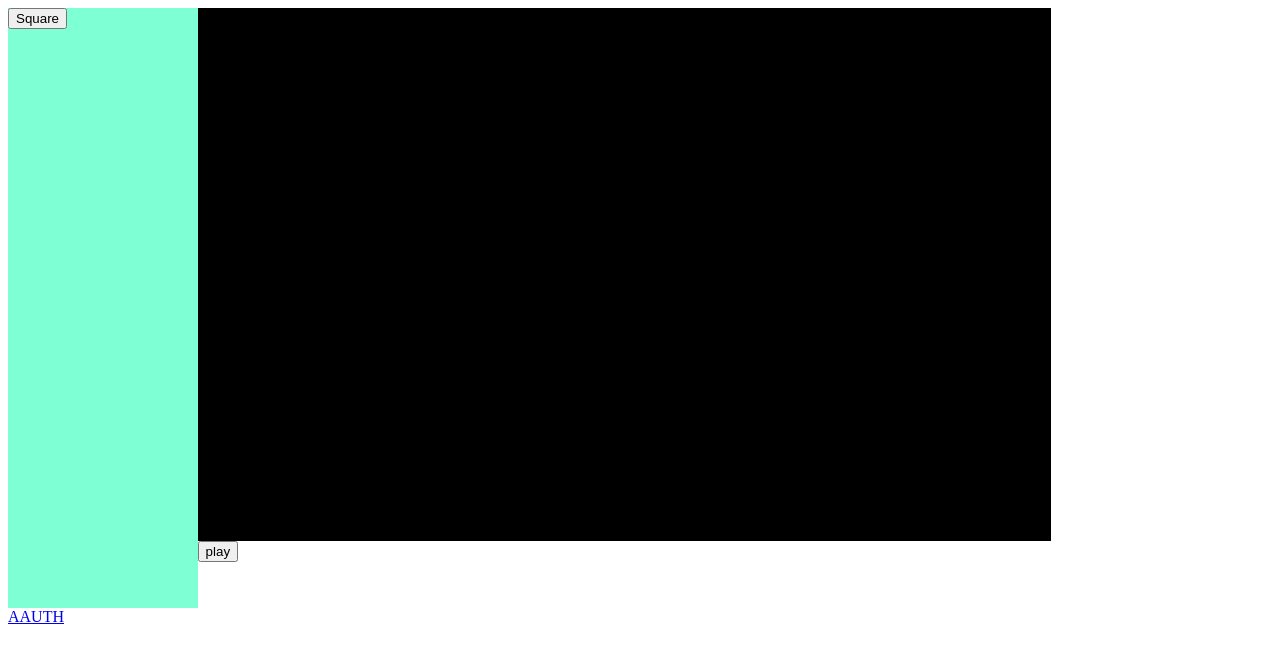
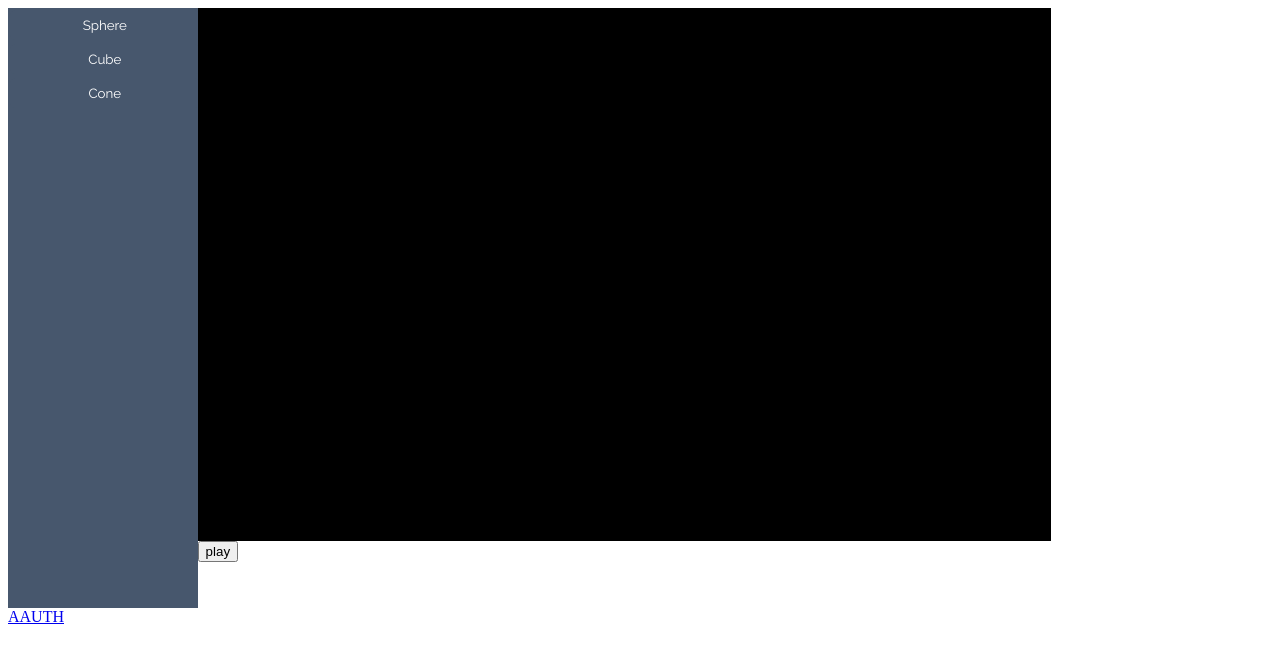
Before and after one commit to elvinhung/spotify-visual-creator, a Next.js app: page / in a window 1280 px wide. Shown: the top 660 px of the page. Built offline with nearby package versions, Linux system fonts and the light colour scheme.

Commit message:
Able to add cone, sphere, and cube to animation frame

```diff
--- a/src/components/AnimationPanel.jsx
+++ b/src/components/AnimationPanel.jsx
@@ -2,11 +2,55 @@ import * as THREE from 'three';
 import React from 'react';
 import '../styles/AnimationPanel.scss'
 
+const defaultMaterial = new THREE.LineBasicMaterial({ color: 0xffffff, linewidth: 2 });
+
+const createObject = type => {
+  switch (type) {
+    case "Cube": {
+      return createCube();
+    }
+    case "Sphere": {
+      return createSphere();
+    }
+    case "Cone": {
+      return createCone();
+    }
+    default: {
+      console.log("invalid type of object");
+      return null;
+    }
+  }
+};
+
+const createSphere = () => {
+  const geometry = new THREE.SphereGeometry(1,20,20);
+  const geo = new THREE.EdgesGeometry(geometry);
+  const wireframe = new THREE.LineSegments(geo, defaultMaterial);
+  wireframe.translateY((Math.random() * 5) - 2.5);
+  return wireframe;
+};
+
+const createCube = () => {
+  const geometry = new THREE.BoxGeometry(1,1,1);
+  const geo = new THREE.EdgesGeometry(geometry);
+  const wireframe = new THREE.LineSegments(geo, defaultMaterial);
+  wireframe.translateX((Math.random() * 5) - 2.5);
+  return wireframe;
+};
+
+const createCone = () => {
+  const geometry = new THREE.ConeGeometry(1,2,20,10);
+  const geo = new THREE.EdgesGeometry(geometry);
+  const wireframe = new THREE.LineSegments(geo, defaultMaterial);
+  wireframe.translateX((Math.random() * 5) - 2.5);
+  wireframe.translateY((Math.random() * 5) - 2.5);
+  return wireframe;
+};
+
 class AnimationPanel extends React.Component {
-
   constructor(props) {
     super(props);
-    this.sceneItems = [];
+    this.sceneObjects = [];
     this.state = {
       isPlaying: false,
       items: this.props.items,
@@ -19,22 +63,16 @@ class AnimationPanel extends React.Component {
       this.setState({
         items: this.props.items,
       }, () => {
-        const cube = this.createCube();
-        this.sceneItems = this.sceneItems.concat(cube);
-        this.scene.add(cube);
+        const lastAddedItem = this.props.items[this.props.items.length - 1];
+        const object = createObject(lastAddedItem);
+        if (object) {
+          this.sceneObjects = this.sceneObjects.concat(object);
+          this.scene.add(object);
+          this.animate();
+        }
       });
     }
   }
-
-  createCube () {
-    const geometry = new THREE.BoxGeometry(1,1,1);
-    const geo = new THREE.EdgesGeometry(geometry);
-    const mat = new THREE.LineBasicMaterial({ color: 0xffffff, linewidth: 2 });
-    let wireframe = new THREE.LineSegments(geo, mat);
-    wireframe.translateX((Math.random() * 5) - 2.5);
-    return wireframe;
-  }
-
 
   componentDidMount() {
     this.scene = new THREE.Scene();
@@ -44,19 +82,21 @@ class AnimationPanel extends React.Component {
     this.mount.appendChild(this.renderer.domElement);
 
     this.camera.position.z = 5;
+
     this.animate = () => {
       console.log('animating');
       if (this.state.isPlaying) {
-        this.sceneItems.forEach(item => {
-          item.rotateX(0.01);
-          item.rotateY(0.005);
+        this.sceneObjects.forEach(item => {
+          item.rotation.x += 0.01;
+          item.rotation.y += 0.005;
          });
         requestAnimationFrame(this.animate);
+        this.renderer.render(this.scene, this.camera);
+      } else {
         this.renderer.render(this.scene, this.camera);
       }
     };
   }
-
 
   play = () => {
     this.setState(currentState => ({
@@ -65,8 +105,6 @@ class AnimationPanel extends React.Component {
       this.animate();
     });
   };
-
-
 
   render() {
     console.log('rendering animation panel');
--- a/src/components/SelectionPanel.jsx
+++ b/src/components/SelectionPanel.jsx
@@ -1,5 +1,6 @@
 import React from 'react';
 import '../styles/SelectionPanel.scss'
+import ObjectButton from '../ui-components/ObjectButton'
 
 class SelectionPanel extends React.Component {
   constructor(props) {
@@ -9,9 +10,9 @@ class SelectionPanel extends React.Component {
   render() {
     return (
       <div className="SelectionPanel">
-        <button onClick={() => this.props.onAddItem("Square")} >
-          Square
-        </button>
+        <ObjectButton addItem={this.props.addItem} type="Sphere"/>
+        <ObjectButton addItem={this.props.addItem} type="Cube"/>
+        <ObjectButton addItem={this.props.addItem} type="Cone"/>
       </div>
 
     );
--- a/src/pages/index.jsx
+++ b/src/pages/index.jsx
@@ -16,7 +16,7 @@ class Index extends React.Component {
     }
   }
 
-  onAddItem = item => {
+  addItem = item => {
     this.setState(state => {
       const newItems = state.items.concat(item);
       return {
@@ -42,7 +42,7 @@ class Index extends React.Component {
     return (
       <div>
         <div className="PanelRow">
-          <SelectionPanel onAddItem={this.onAddItem} />
+          <SelectionPanel addItem={this.addItem} />
           <AnimationPanel items={this.state.items}  />
         </div>
         <TimelinePanel items={this.state.items} />
--- /dev/null
+++ b/src/styles/ObjectButton.scss
@@ -0,0 +1,22 @@
+@import url('https://fonts.googleapis.com/css?family=Raleway&display=swap');
+
+.ObjectButton {
+  font-family: 'Raleway', sans-serif;
+  background-color: #47576d;
+  color: white;
+  padding: 5px;
+  margin: 2px;
+  width: 100%;
+  text-align: center;
+  border-radius: 5px;
+  border-color: transparent;
+
+  &:hover {
+    background-color: #616D7E;
+    cursor: pointer;
+  }
+
+  &:focus {
+    border-color: transparent;
+  }
+}
--- a/src/styles/SelectionPanel.scss
+++ b/src/styles/SelectionPanel.scss
@@ -1,5 +1,5 @@
 .SelectionPanel {
   width: 15%;
   height: 600px;
-  background-color: aquamarine;
+  background-color: #47576d;
 }
--- /dev/null
+++ b/src/ui-components/ObjectButton.jsx
@@ -0,0 +1,18 @@
+import React from 'react';
+import "../styles/ObjectButton.scss"
+
+class ObjectButton extends React.Component {
+  addItem = () => {
+    this.props.addItem(this.props.type);
+  };
+
+  render() {
+    return (
+      <button className="ObjectButton" onClick={this.addItem}>
+        <span>{this.props.type}</span>
+      </button>
+    );
+  }
+}
+
+export default ObjectButton;
```
